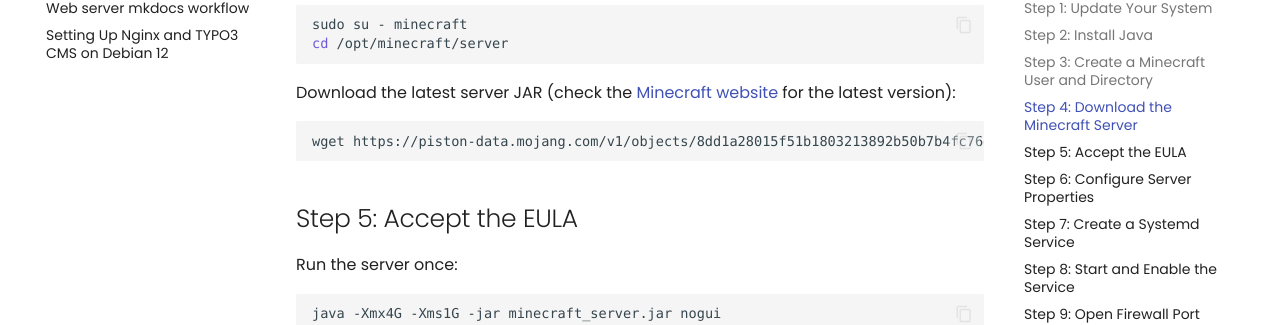
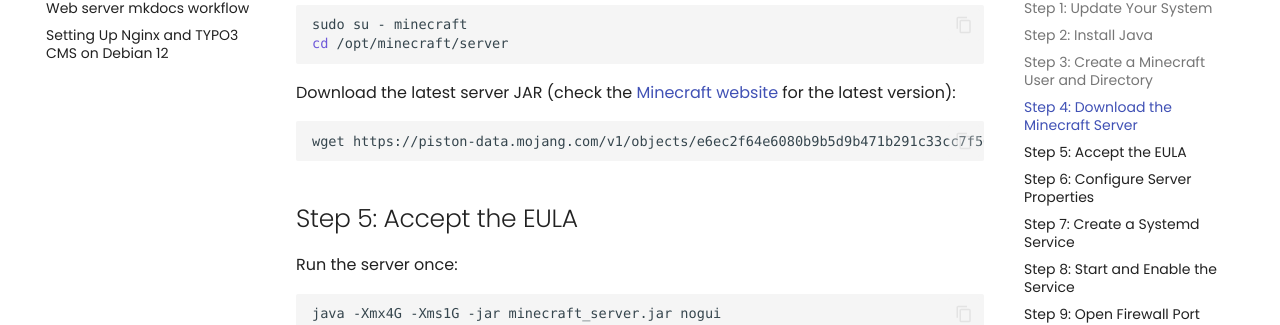
Before and after one commit to fitzland/octo-potato, an MkDocs documentation site: the page built from docs/howto/minecraft-server-setup.md, in a window 1280 px wide and 1400 px high, scrolled down 1174 px. Shown: the part 127-452 px from the top of the window. Built offline with MkDocs 1.6.1 and Material for MkDocs 9.7.7, drawn with Linux system fonts in a browser that asks for light colours; some web fonts are replaced; some of the changed lines change nothing that is shown; some of the changed text lies outside the part shown.

Commit message:
edit minecraft server links

````diff
--- a/docs/howto/minecraft-server-setup.md
+++ b/docs/howto/minecraft-server-setup.md
@@ -48,7 +48,7 @@
 Download the latest server JAR (check the [Minecraft website](https://www.minecraft.net/en-us/download/server) for the latest version):
 
 ```bash
-wget https://piston-data.mojang.com/v1/objects/8dd1a28015f51b1803213892b50b7b4fc76e594d/server.jar -O minecraft_server.jar
+wget https://piston-data.mojang.com/v1/objects/e6ec2f64e6080b9b5d9b471b291c33cc7f509733/server.jar -O minecraft_server.jar
 ```
 
 ## Step 5: Accept the EULA
@@ -105,7 +105,8 @@
 [Service]
 User=minecraft
 Nice=5
-KillMode=none
+KillSignal=SIGINT
+TimeoutStopSec=120
 SuccessExitStatus=0 1
 ProtectHome=true
 ProtectSystem=full
````
